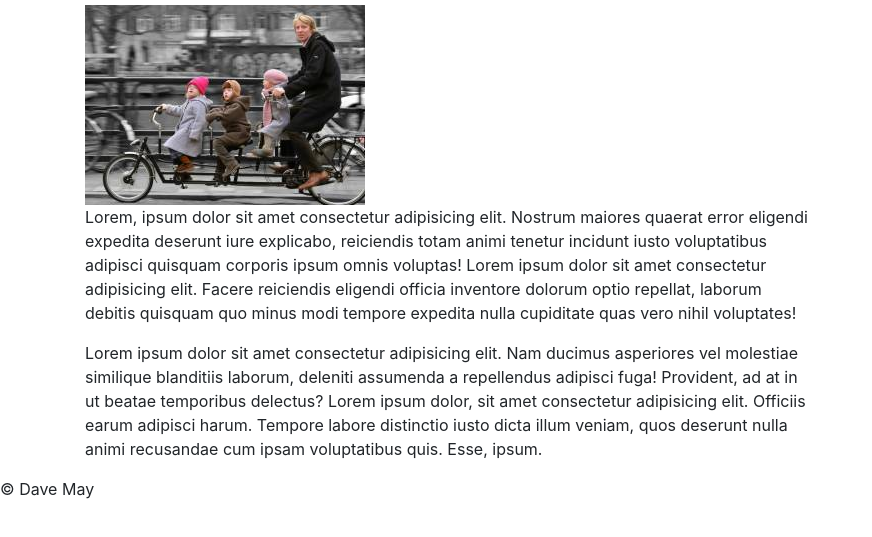
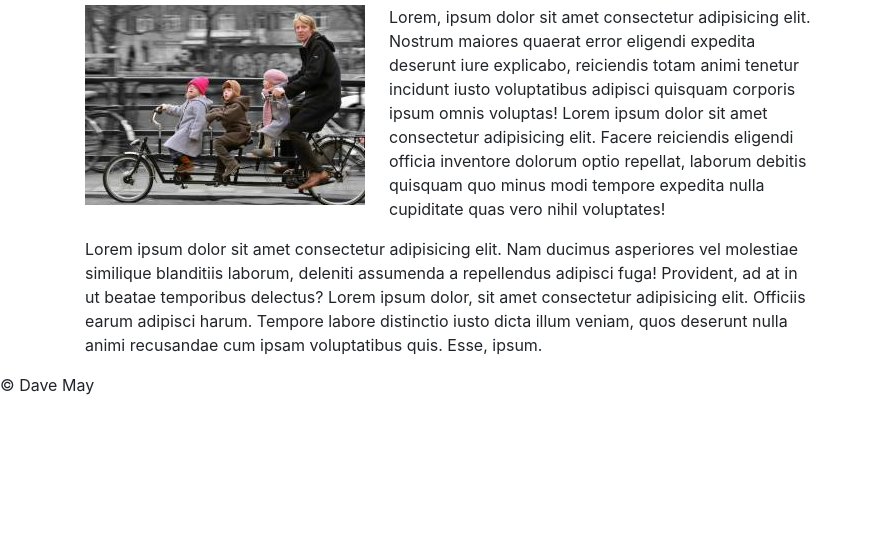
Before and after one commit to echo-dave/Bootstrap-Portfolio, a plain HTML site: page index.html in a window 1280 px wide. Shown: the part 185-722 px from the top of the page, without its empty margins (0-872 px from the left). Drawn offline with nearby package versions, Linux system fonts and the light colour scheme.

Commit message:
added bootstrap classes to index for formatting and reworked grids in consideration of that

```diff
--- a/index.html
+++ b/index.html
@@ -26,14 +26,22 @@
 
     <section class="contentWrapper container">
         <div class="row">
-            <div class="col-sm-12 col-lg-8">
-        <h2>About Me</h2>
+            <div class="col-sm-12 col-lg-8"><h2>About Me</h2></div>
+       </div>
 
-        <article class="aboutme">
-            <img class="portrait" src="assets/images/portrait.jpg">
-            <p>Lorem, ipsum dolor sit amet consectetur adipisicing elit. Nostrum maiores quaerat error eligendi expedita deserunt iure explicabo, reiciendis totam animi tenetur incidunt iusto voluptatibus adipisci quisquam corporis ipsum omnis voluptas! Lorem ipsum dolor sit amet consectetur adipisicing elit. Facere reiciendis eligendi officia inventore dolorum optio repellat, laborum debitis quisquam quo minus modi tempore expedita nulla cupiditate quas vero nihil voluptates!</p>
-            <p>Lorem ipsum dolor sit amet consectetur adipisicing elit. Nam ducimus asperiores vel molestiae similique blanditiis laborum, deleniti assumenda a repellendus adipisci fuga! Provident, ad at in ut beatae temporibus delectus? Lorem ipsum dolor, sit amet consectetur adipisicing elit. Officiis earum adipisci harum. Tempore labore distinctio iusto dicta illum veniam, quos deserunt nulla animi recusandae cum ipsam voluptatibus quis. Esse, ipsum.</p>
-        </article>
+
+            <article class="aboutme">
+                <div class="row">
+                    <div class="col-sm-12 col-lg-8">
+                        <img class="portrait float-md-left pr-4 pb-3" src="assets/images/portrait.jpg">
+
+                        <p>Lorem, ipsum dolor sit amet consectetur adipisicing elit. Nostrum maiores quaerat error eligendi expedita deserunt iure explicabo, reiciendis totam animi tenetur incidunt iusto voluptatibus adipisci quisquam corporis ipsum omnis voluptas! Lorem ipsum dolor sit amet consectetur adipisicing elit. Facere reiciendis eligendi officia inventore dolorum optio repellat, laborum debitis quisquam quo minus modi tempore expedita nulla cupiditate quas vero nihil voluptates!</p>
+                        <p>Lorem ipsum dolor sit amet consectetur adipisicing elit. Nam ducimus asperiores vel molestiae similique blanditiis laborum, deleniti assumenda a repellendus adipisci fuga! Provident, ad at in ut beatae temporibus delectus? Lorem ipsum dolor, sit amet consectetur adipisicing elit. Officiis earum adipisci harum. Tempore labore distinctio iusto dicta illum veniam, quos deserunt nulla animi recusandae cum ipsam voluptatibus quis. Esse, ipsum.</p>
+                    </div>
+                </div>
+            </article>
+
+
 
     </section>
 </div>
```
